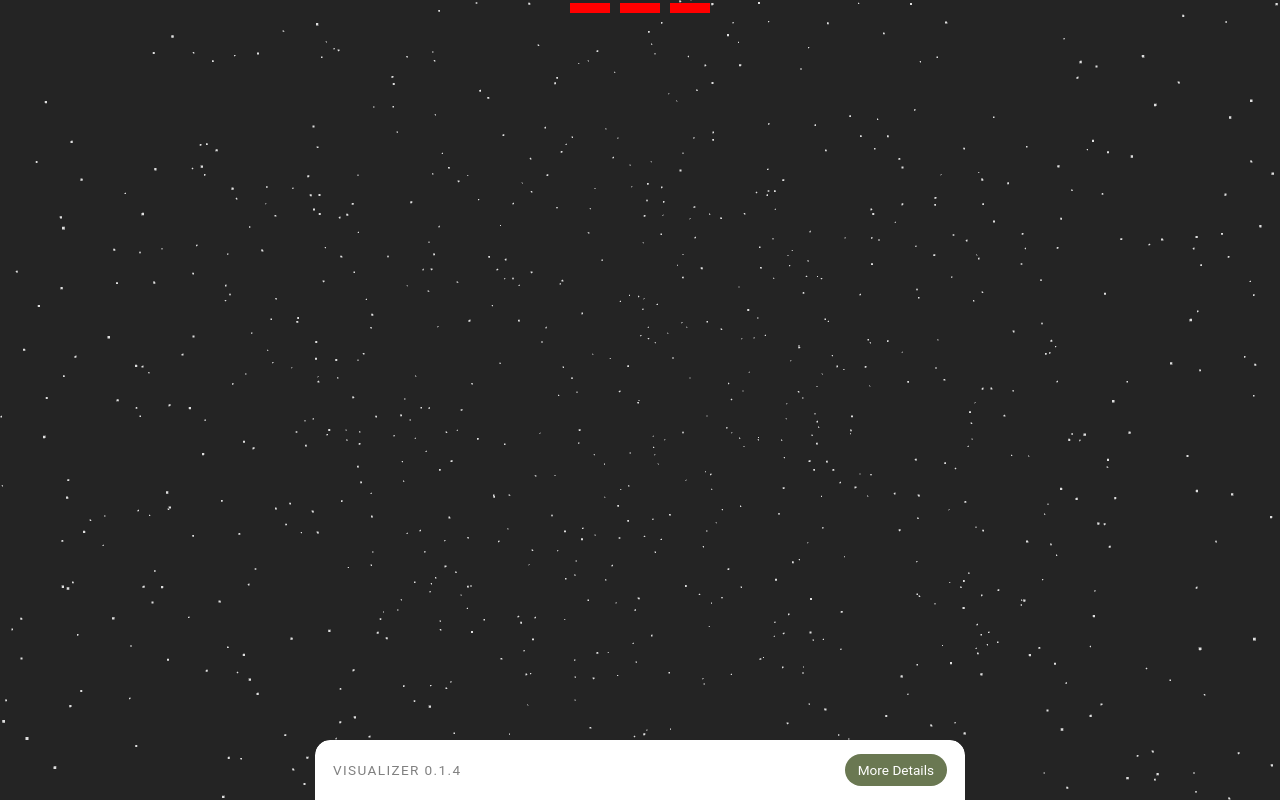
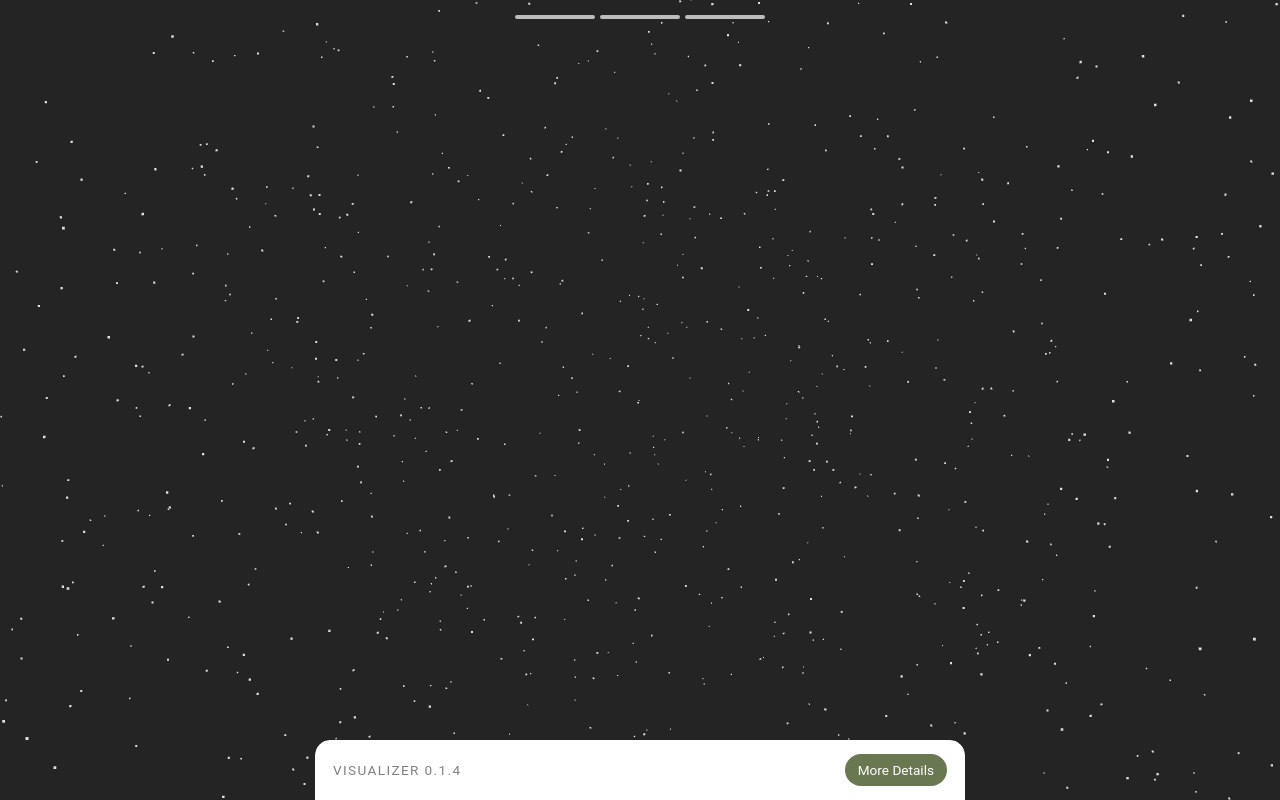
Before and after one commit to BenKoenig/visualizer, a React (Vite) app: page / in a window 1280 px wide. Built offline with nearby package versions, Linux system fonts and the light colour scheme; grey boxes are pictures that could not be loaded; a web font is replaced by a local one.

Commit message:
voncert gui to tsx

```diff
--- a/src/components/gui/Gui.jsx
+++ /dev/null
@@ -1,54 +0,0 @@
-import classes from './classes.module.scss'
-import Facts from "./blocks/facts/Facts.jsx";
-import Stats from "./blocks/stats/Stats.jsx";
-import { useState } from "react";
-import Intro from "./blocks/intro/Intro.jsx";
-import Links from "./blocks/links/Links.jsx";
-
-const Gui = () => {
-    const [hideGUI, setHideGUI] = useState(true)
-
-    const toggleGUI = () => {
-        hideGUI ? setHideGUI(false) : setHideGUI(true)
-    }
-
-    return (
-        <div className={`${classes.container} ${hideGUI && classes['container--closed']}`}>
-            <div className={`${classes.container__gui} ${hideGUI && classes['container__gui--closed']}`}>
-                <div className={classes.container__gui__head}>
-                    <h2>Visualizer 0.1.4</h2>
-                    {
-                        hideGUI ?
-                            <button
-                                type="button"
-                                className={classes['container__gui__head--open']}
-                                onClick={() => toggleGUI()}
-                            >
-                                More Details
-                            </button>
-                            :
-                            <div className={classes.container__gui__head__closeBtn}>
-                                <svg className={classes['container__gui__head__closeBtn--svg']} data-name="Capa 1" viewBox="5.11 5.43 9.06 9.06"><path d="m10.17 10 3.89-3.89a.37.37 0 1 0-.53-.53L9.64 9.43 5.75 5.54a.37.37 0 1 0-.53.53L9.11 10l-3.89 3.85a.37.37 0 0 0 0 .53.34.34 0 0 0 .26.11.36.36 0 0 0 .27-.11l3.89-3.89 3.89 3.89a.34.34 0 0 0 .26.11.35.35 0 0 0 .27-.11.37.37 0 0 0 0-.53Z"></path></svg>
-                                <button
-                                    type="button"
-                                    className={classes.container__gui__head__closeBtn__clickable}
-                                    onClick={() => toggleGUI()}
-                                >
-                                    <span className="sr-only">Close</span>
-                                </button>
-                            </div>
-                    }
-                </div>
-
-                <div className={classes.container__gui__wrapper}>
-                    <Intro />
-                    <Facts />
-                    <Stats />
-                    <Links />
-                </div>
-            </div>
-        </div>
-    )
-}
-
-export default Gui
--- /dev/null
+++ b/src/components/gui/Gui.tsx
@@ -0,0 +1,54 @@
+import React, { useState } from 'react';
+import classes from './classes.module.scss';
+import Facts from './blocks/facts/Facts';
+import Stats from './blocks/stats/Stats';
+import Intro from './blocks/intro/Intro';
+import Links from './blocks/links/Links';
+
+const Gui: React.FC = () => {
+  const [hideGUI, setHideGUI] = useState(true);
+
+  const toggleGUI = () => {
+    hideGUI ? setHideGUI(false) : setHideGUI(true);
+  };
+
+  return (
+    <div className={`${classes.container} ${hideGUI && classes['container--closed']}`}>
+      <div className={`${classes.container__gui} ${hideGUI && classes['container__gui--closed']}`}>
+        <div className={classes.container__gui__head}>
+          <h2>Visualizer 0.1.4</h2>
+          {
+            hideGUI ?
+              <button
+                type="button"
+                className={classes['container__gui__head--open']}
+                onClick={() => toggleGUI()}
+              >
+                More Details
+              </button>
+              :
+              <div className={classes.container__gui__head__closeBtn}>
+                <svg className={classes['container__gui__head__closeBtn--svg']} data-name="Capa 1" viewBox="5.11 5.43 9.06 9.06"><path d="m10.17 10 3.89-3.89a.37.37 0 1 0-.53-.53L9.64 9.43 5.75 5.54a.37.37 0 1 0-.53.53L9.11 10l-3.89 3.85a.37.37 0 0 0 0 .53.34.34 0 0 0 .26.11.36.36 0 0 0 .27-.11l3.89-3.89 3.89 3.89a.34.34 0 0 0 .26.11.35.35 0 0 0 .27-.11.37.37 0 0 0 0-.53Z"></path></svg>
+                <button
+                  type="button"
+                  className={classes.container__gui__head__closeBtn__clickable}
+                  onClick={() => toggleGUI()}
+                >
+                  <span className="sr-only">Close</span>
+                </button>
+              </div>
+          }
+        </div>
+
+        <div className={classes.container__gui__wrapper}>
+          <Intro />
+          <Facts />
+          <Stats />
+          <Links />
+        </div>
+      </div>
+    </div>
+  )
+}
+
+export default Gui;
--- a/src/components/hud/classes.module.scss
+++ b/src/components/hud/classes.module.scss
@@ -1,16 +1,17 @@
 .container {
     position: fixed;
-    top: 3px;
+    top: 15px;
     left: 50%;
     transform: translateX(-50%);
     color: #fff;
     z-index: 1;
     display: flex;
-    gap: 10px;
+    gap: 5px;
 
     &__stage {
-        width: 40px;
-        height: 10px;
-        background-color: red;
+        width: 80px;
+        height: 3.5px;
+        background-color: rgb(188, 188, 188);
+        border-radius: 10px;
     }
 }
--- /dev/null
+++ b/src/declarations.d.ts
@@ -0,0 +1,4 @@
+declare module '*.module.scss' {
+    const classes: { [key: string]: string };
+    export default classes;
+}
--- a/src/pages/Home.jsx
+++ b/src/pages/Home.jsx
@@ -1,5 +1,5 @@
 import CanvasWrapper from "../components/canvas/CanvasWrapper.jsx";
-import Gui from "../components/gui/Gui.jsx";
+import Gui from "../components/gui/Gui.tsx";
 import Hud from "../components/hud/Hud.jsx";
 
 const Home = () => {
```
